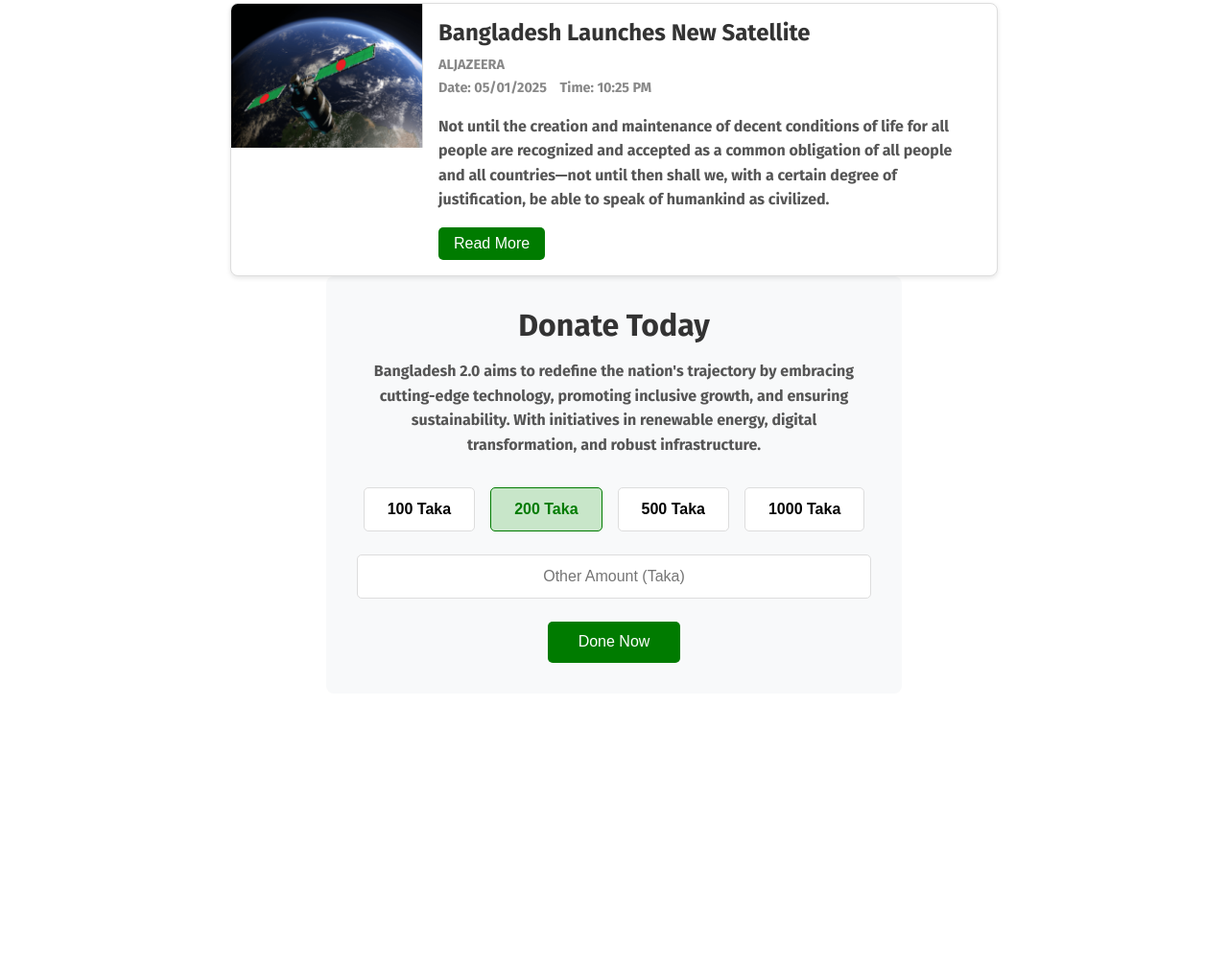
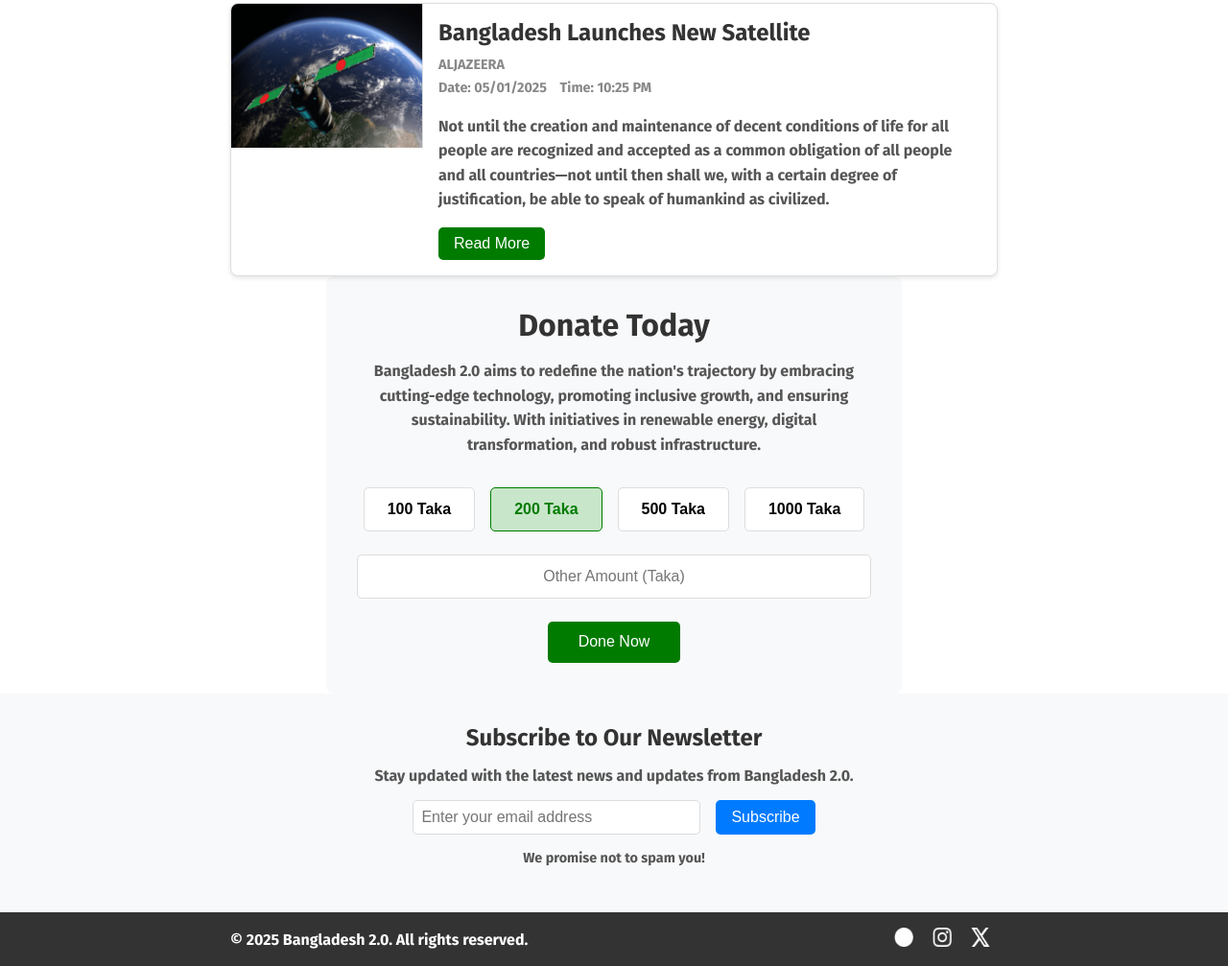
Before and after one commit to kanizfatema239/my-first-assignment, a plain HTML site: page index.html in a window 1280 px wide. Shown: the part 1954-2961 px from the top of the page at 96% size. Before the commit the page ends 2677 px from the top, so only its background shows below. Drawn offline with Linux system fonts and the light colour scheme.

Commit message:
my fourth commit

```diff
--- a/index.html
+++ b/index.html
@@ -170,8 +170,27 @@
         <button class="donate-now">Done Now</button>
     </section>
 
+    <section class="newsletter">
+        <h2>Subscribe to Our Newsletter</h2>
+        <p>Stay updated with the latest news and updates from Bangladesh 2.0.</p>
+        <form class="newsletter-form">
+            <input type="email" placeholder="Enter your email address" required>
+            <button type="submit">Subscribe</button>
+        </form>
+        <p class="privacy-note">We promise not to spam you!</p>
+    </section>
+
     </header>
 
+    <footer class="footer">
+        <div class="footer-content">
+            <p>&copy; 2025 Bangladesh 2.0. All rights reserved.</p>
+            <div class="social-links">
+                <a href="#"><img src="assets/facebook.png" alt="Facebook"></a>
+                <a href="#"><img src="assets/instagram.png" alt="Twitter"></a>
+                <a href="#"><img src="assets/x.png" alt="Instagram"></a>
+            </div>
+        </div>
     </footer>
 
 </body>
--- a/styles/blog.css
+++ b/styles/blog.css
@@ -365,3 +365,84 @@ blockquote footer {
 .donate-now:hover {
     background-color: #005f00;
 }
+.newsletter {
+    background: #f8f9fa;
+    padding: 2rem 0;
+    text-align: center;
+}
+
+.newsletter h2 {
+    margin-bottom: 1rem;
+    color: #333;
+}
+
+.newsletter p {
+    margin-bottom: 1rem;
+    color: #555;
+}
+
+.newsletter-form {
+    display: flex;
+    justify-content: center;
+    gap: 1rem;
+    margin-bottom: 1rem;
+}
+
+.newsletter-form input {
+    width: 300px;
+    padding: 0.5rem;
+    border: 1px solid #ddd;
+    border-radius: 5px;
+    font-size: 1rem;
+}
+
+.newsletter-form button {
+    background: #007bff;
+    color: white;
+    border: none;
+    padding: 0.5rem 1rem;
+    border-radius: 5px;
+    cursor: pointer;
+    font-size: 1rem;
+}
+
+.privacy-note {
+    font-size: 0.9rem;
+    color: #666;
+}
+.footer {
+    background: #333;
+    color: white;
+    padding: 1rem 0;
+    text-align: center;
+}
+
+.footer-content {
+    display: flex;
+    justify-content: space-between;
+    align-items: center;
+    flex-wrap: wrap;
+    gap: 1rem;
+    max-width: 800px;
+    margin: 0 auto;
+}
+
+.footer-content p {
+    margin: 0;
+}
+
+.social-links a {
+    margin: 0 0.5rem;
+    display: inline-block;
+}
+
+.social-links img {
+    width: 20px;
+    height: 20px;
+    filter: brightness(0) invert(1);
+    transition: transform 0.2s;
+}
+
+.social-links img:hover {
+    transform: scale(1.2);
+}
```
